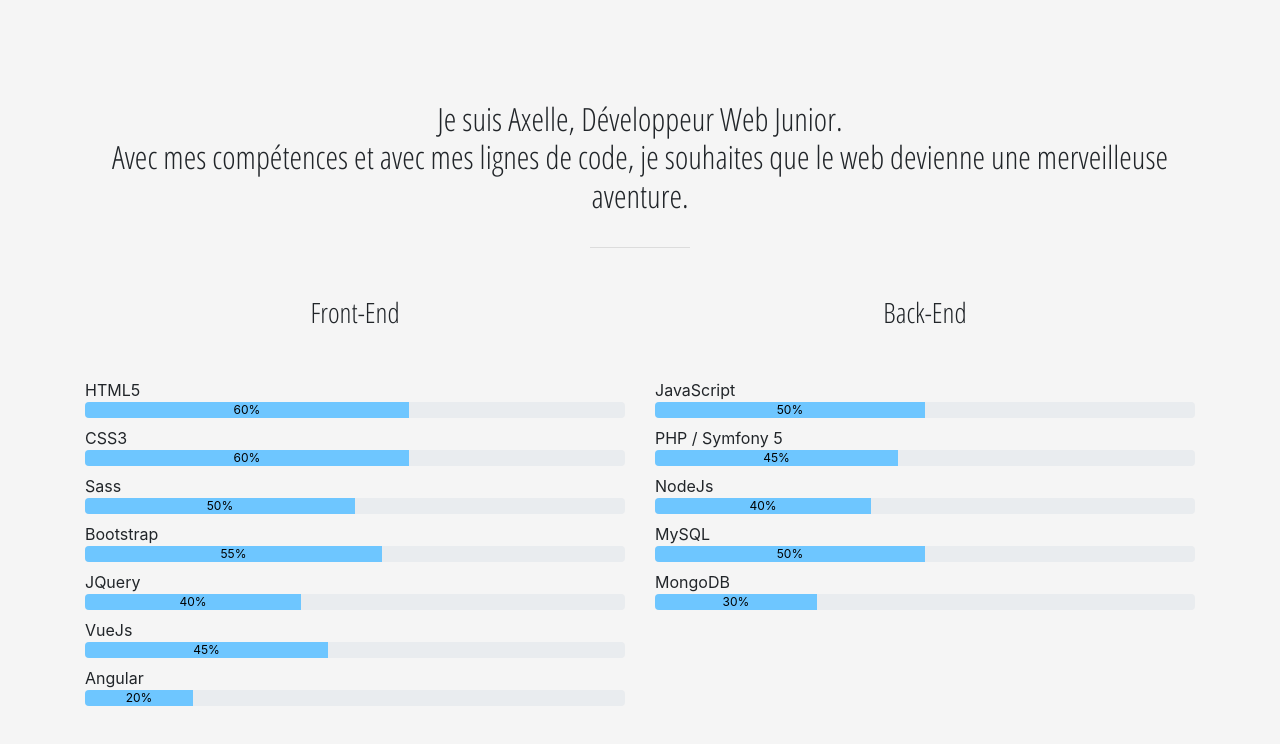
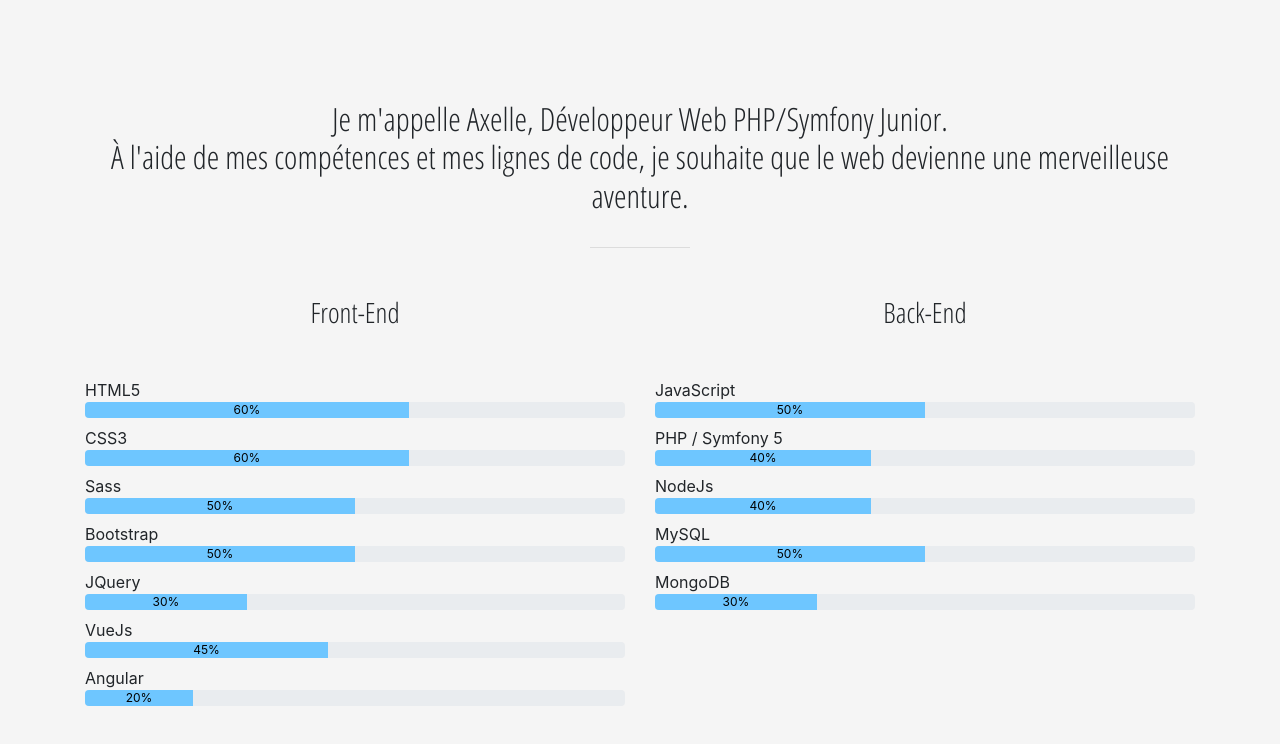
Before and after one commit to mataxelle/PortfolioDev, a website: page index.html in a window 1280 px wide. Shown: the part 740-1484 px from the top of the page. Drawn offline with nearby package versions, Linux system fonts and the light colour scheme.

Commit message:
Update compétences
Update compétences

```diff
--- a/index.html
+++ b/index.html
@@ -123,11 +123,10 @@
         <section id="aPropos">
             <div class="row mb-4">
                 <div class="col-12">
-                    <h2 class="text-center">Je suis Axelle,
-                        Développeur Web Junior. <br>
-                        Avec mes compétences et avec mes lignes de code, je souhaites que le web devienne une
-                        merveilleuse
-                        aventure.
+                    <h2 class="text-center">Je m'appelle Axelle,
+                        Développeur Web PHP/Symfony Junior. <br>
+                        À l'aide de mes compétences et mes lignes de code, je souhaite que le web devienne une
+                        merveilleuse aventure.
                     </h2>
                 </div>
             </div>
@@ -158,15 +157,15 @@
                     </div>
                     <div class="mt-2 mb-2">Bootstrap
                         <div class="progress">
-                            <div class="progress-bar progress-bar-info" role="progressbar" style="width: 55%"
-                            aria-valuenow="55" aria-valuemin="0" aria-valuemax="100">55%
+                            <div class="progress-bar progress-bar-info" role="progressbar" style="width: 50%"
+                            aria-valuenow="50" aria-valuemin="0" aria-valuemax="100">50%
                             </div>
                         </div>
                     </div>
                     <div class="mt-2 mb-2">JQuery
                         <div class="progress">
-                            <div class="progress-bar progress-bar-info" role="progressbar" style="width: 40%"
-                            aria-valuenow="40" aria-valuemin="0" aria-valuemax="100">40%</div>
+                            <div class="progress-bar progress-bar-info" role="progressbar" style="width: 30%"
+                            aria-valuenow="30" aria-valuemin="0" aria-valuemax="100">30%</div>
                         </div>
                     </div>
                     <div class="mt-2 mb-2">VueJs
@@ -193,8 +192,8 @@
                     </div>
                     <div class="mt-2 mb-2">PHP / Symfony 5
                         <div class="progress">
-                            <div class="progress-bar progress-bar-info" role="progressbar" style="width: 45%"
-                            aria-valuenow="45" aria-valuemin="0" aria-valuemax="100">45%</div>
+                            <div class="progress-bar progress-bar-info" role="progressbar" style="width: 40%"
+                            aria-valuenow="40" aria-valuemin="0" aria-valuemax="100">40%</div>
                         </div>
                     </div>
                     <div class="mt-2 mb-2">NodeJs
```
